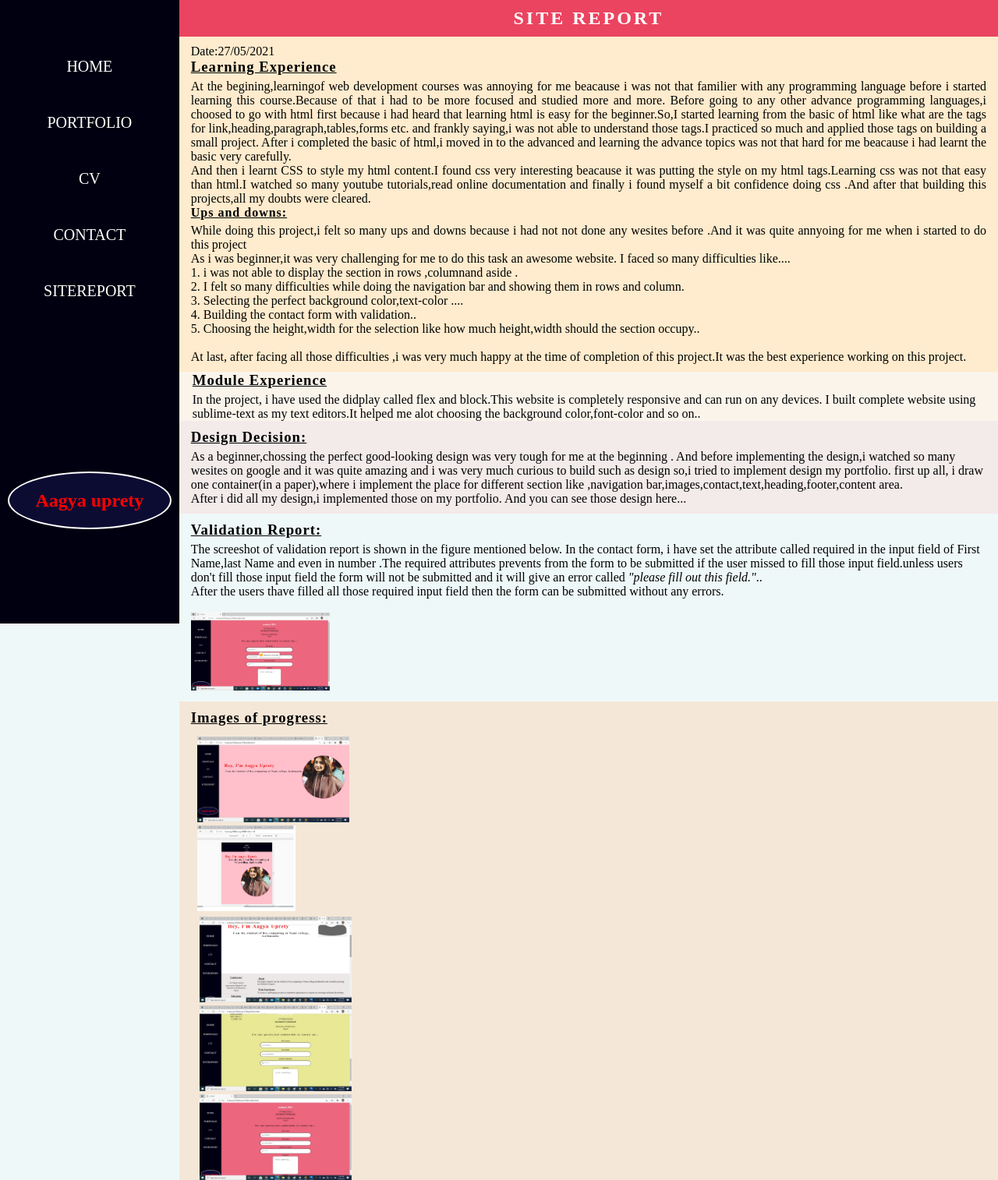
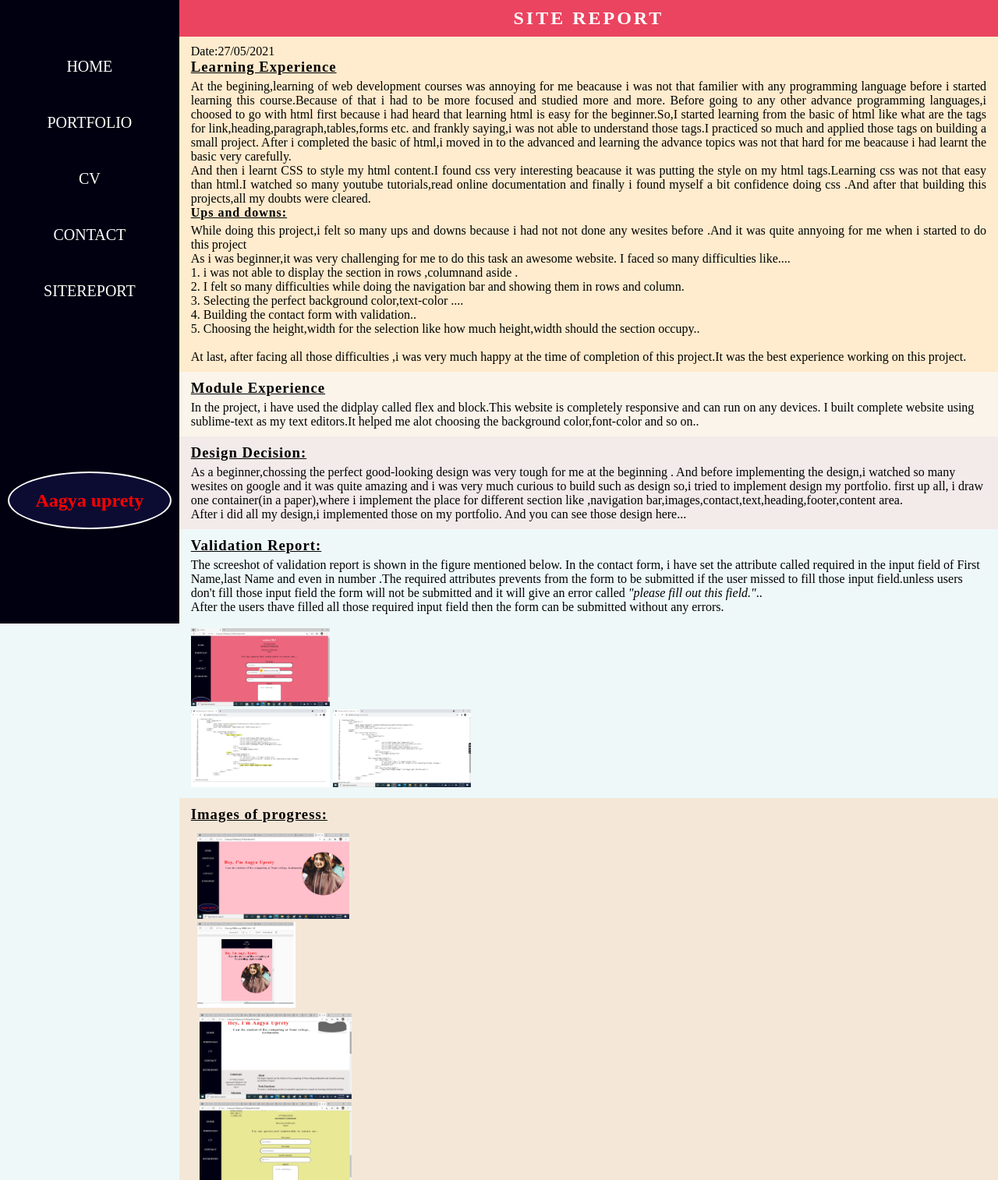
Before and after one commit to aagya-pixel/aucsy1018, a plain HTML site: page sitereport.html in a window 1280 px wide. Shown: the top 1514 px of the page at 78% size. Drawn offline with Linux system fonts and the light colour scheme.

Commit message:
modification in html and css

```diff
--- a/sitereport.html
+++ b/sitereport.html
@@ -21,14 +21,14 @@
 						<h2>Aagya uprety</h2>
 					</div>
 				</nav>
-				<div class="sitereport-content">
-					<h2 class="site-main-head">site report</h2>
+				<div class= "sitereport-content">
+					<h2 class="site-main-head">Site Report</h2>
 
 					<section class="learning-experience">
 						<p>Date:27/05/2021</p>
-						<h3 class="title-sitereport">Learning Experience</h3>
+						<h3 class="title-sitereport">Learning Experience</h4>
 						<p>
-							At the begining,learningof web development courses was annoying for me beacause i was not that familier with any programming language before i started learning this course.Because of that i had to be more focused and studied more and more.
+							At the begining,learning of web development courses was annoying for me beacause i was not that familier with any programming language before i started learning this course.Because of that i had to be more focused and studied more and more.
 							Before going to any other advance programming languages,i choosed to go with html first because i had heard that learning html is easy for the beginner.So,I started learning from the basic of html like what are the tags for link,heading,paragraph,tables,forms etc.
 							and frankly saying,i was not able to understand those tags.I practiced so much and applied those tags on building a small project.
 							After i completed the basic of html,i moved in to the advanced and learning the advance topics was not that hard for me beacause i had learnt the basic very carefully.
@@ -36,13 +36,14 @@
 							And then i learnt CSS to style my html content.I found css very interesting beacause it was putting the style on my html tags.Learning css was not that easy than html.I watched so many youtube tutorials,read online documentation and finally i found myself a bit confidence doing css .And after that building this projects,all my doubts were cleared.
 
 						</p>
-						<h4 class="title-sitereport">Ups and downs:</h4>
+						<h4 class="title-sitereport"> Ups and downs:</h4>
 						<p>
 							While doing this project,i felt so many ups and downs because i had not not done any wesites before .And it was quite annyoing for  me when i started to do this project
 							<br>
 							As i was beginner,it was very challenging for me to do this task an awesome website.
 
 							I faced so many difficulties like....
+							<br>
 							</p>
 							<p>
 								1. i was not able to display the section in rows ,columnand aside .
@@ -93,7 +94,12 @@
                 		</div>
                 		<div class="v-image">
                 			<img class="v-screenshot"src="formvalidate.jpg">
+
+
                 		</div>
+                		<div class="v-image">
+                			<img class="v-screenshot"src="validationcheck.jpg">
+                			<img class="v-screenshot"src="validation1.jpg">
                 	</div>
                 </section>
                 <section class="images-progress">
@@ -139,5 +145,8 @@
                 			</section>
                 		</div>
                 	</div>
+                </section>
+            </div>
+
                 </body>
                 </html>
--- a/style.css
+++ b/style.css
@@ -511,7 +511,7 @@ footer{
 }
 .module-experience{
 	background-color: rgb(251 , 244, 235);
-	padding: 0px 17px;
+	padding: 10px 15px;
 }
 .design-decision{
 	padding: 10px 15px;
```
Also changed, not shown: index.html (+4 -2 lines), validation1.jpg (added), validationcheck.jpg (added).
